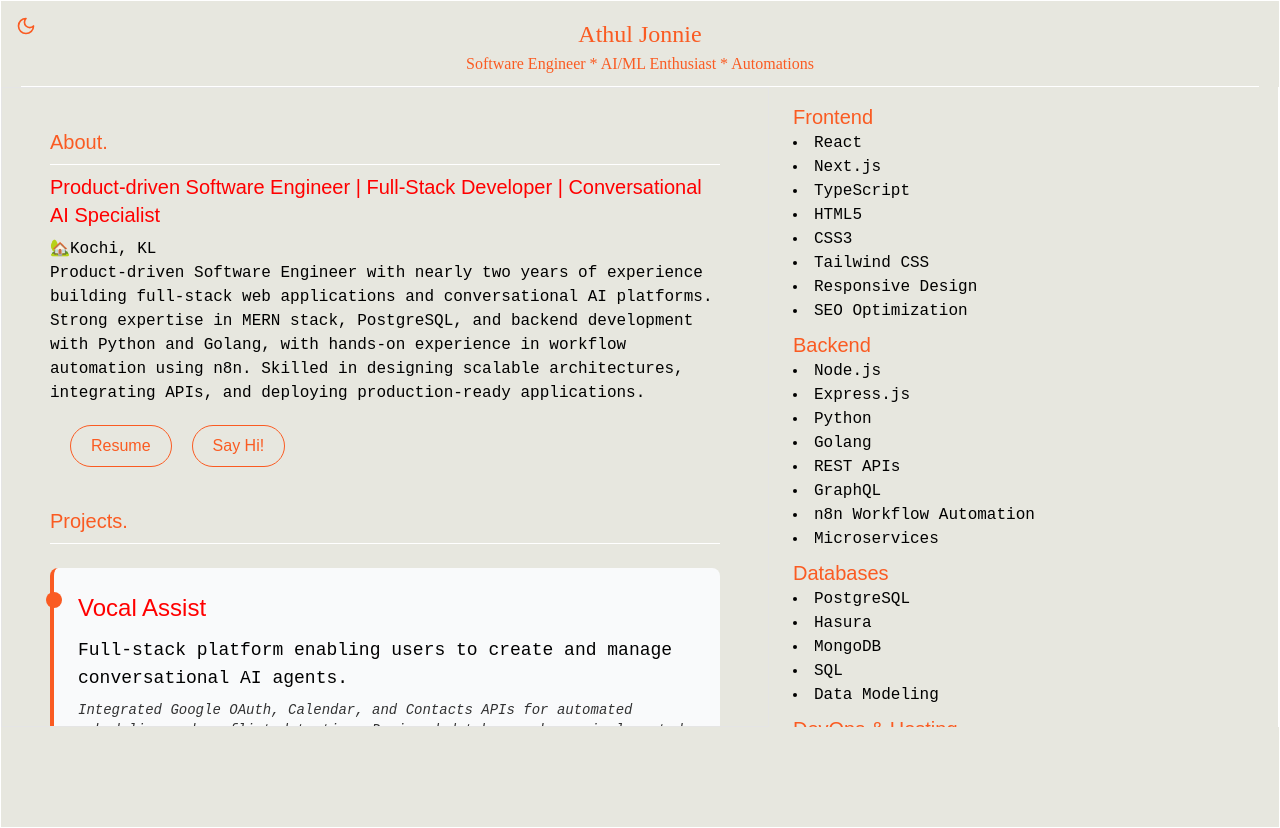
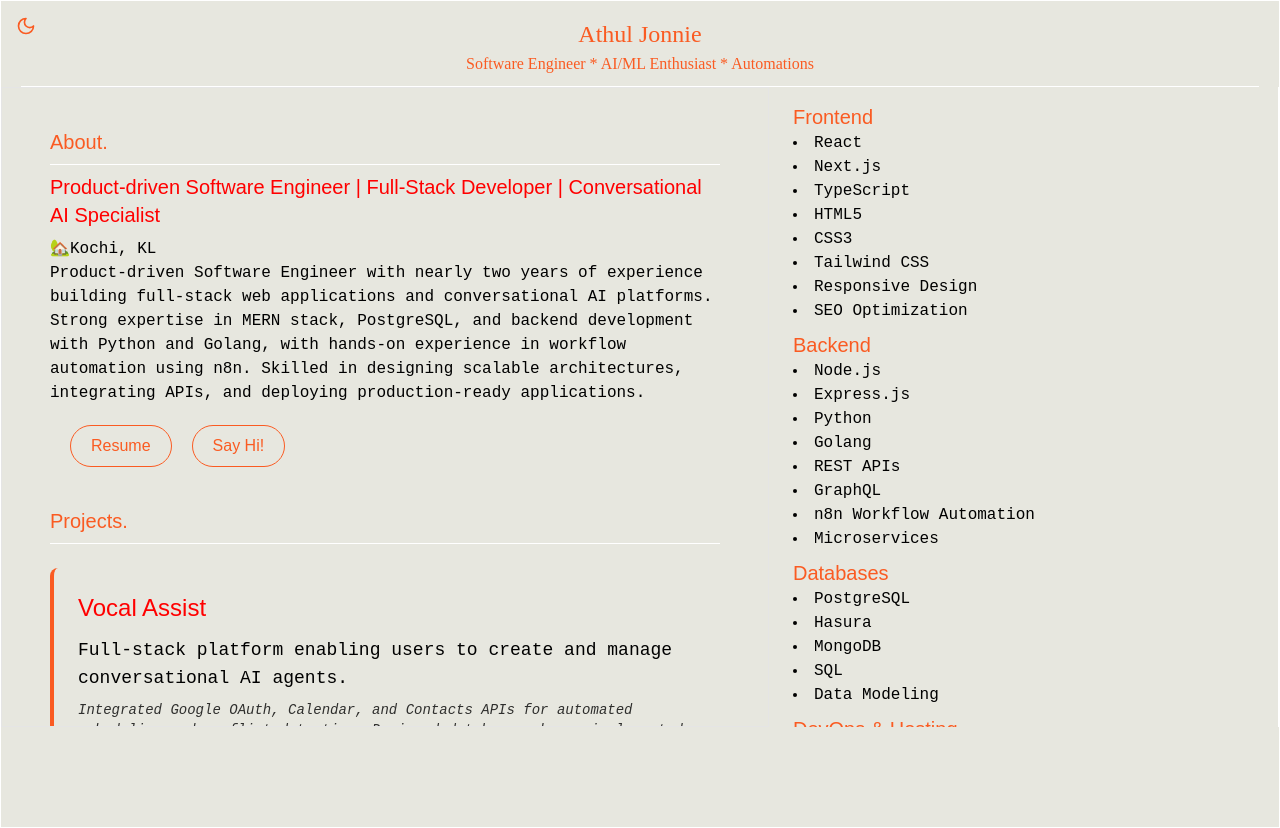
Before and after one commit to athuljonnie/literate-octo-disco, a Next.js app: page / in a window 1280 px wide. Built offline with nearby package versions, Linux system fonts and the light colour scheme; a web font is replaced by a local one.

Commit message:
Publish application

```diff
--- a/components/Hero/Projects.tsx
+++ b/components/Hero/Projects.tsx
@@ -50,13 +50,12 @@ const Projects: React.FC = () => {
         <div className="space-y-8 mt-6">
           {/* Vocal Assist Project */}
           <div className={clsx(
-            "relative p-6 rounded-lg border-l-4 transition-all duration-300 hover:shadow-lg",
+            "relative p-6 rounded-lg border-l-4 transition-all duration-300 hover:shadow-lg bg-transparent",
             {
-              "bg-gray-50 border-orange1 hover:bg-gray-100": !isDarkMode,
-              "bg-gray-800 border-electric hover:bg-gray-700": isDarkMode,
+              "bg-0 border-orange1 hover:bg-gray-100": !isDarkMode,
+              "bg-0 border-electric hover:bg-gray-700": isDarkMode,
             }
           )}>
-            <div className="absolute -left-2 top-6 w-4 h-4 rounded-full bg-orange1"></div>
             <h4
               className={clsx(
                 "font-dot text-2xl mb-3 ease-in duration-300 hover:cursor-pointer transition-colors",
@@ -132,11 +131,10 @@ const Projects: React.FC = () => {
           <div className={clsx(
             "relative p-6 rounded-lg border-l-4 transition-all duration-300 hover:shadow-lg",
             {
-              "bg-gray-50 border-orange1 hover:bg-gray-100": !isDarkMode,
-              "bg-gray-800 border-electric hover:bg-gray-700": isDarkMode,
+              "bg-0 border-orange1 hover:bg-gray-100": !isDarkMode,
+              "bg-0 border-electric hover:bg-gray-700": isDarkMode,
             }
           )}>
-            <div className="absolute -left-2 top-6 w-4 h-4 rounded-full bg-orange1"></div>
             <h4
               className={clsx(
                 "font-dot text-2xl mb-3 ease-in duration-300 hover:cursor-pointer transition-colors",
@@ -198,11 +196,10 @@ const Projects: React.FC = () => {
           <div className={clsx(
             "relative p-6 rounded-lg border-l-4 transition-all duration-300 hover:shadow-lg",
             {
-              "bg-gray-50 border-orange1 hover:bg-gray-100": !isDarkMode,
-              "bg-gray-800 border-electric hover:bg-gray-700": isDarkMode,
+              "bg-0 border-orange1 hover:bg-gray-100": !isDarkMode,
+              "bg-0 border-electric hover:bg-gray-700": isDarkMode,
             }
           )}>
-            <div className="absolute -left-2 top-6 w-4 h-4 rounded-full bg-orange1"></div>
             <h4
               className={clsx(
                 "font-dot text-2xl mb-3 ease-in duration-300 hover:cursor-pointer transition-colors",
@@ -241,11 +238,10 @@ const Projects: React.FC = () => {
           <div className={clsx(
             "relative p-6 rounded-lg border-l-4 transition-all duration-300 hover:shadow-lg",
             {
-              "bg-gray-50 border-orange1 hover:bg-gray-100": !isDarkMode,
-              "bg-gray-800 border-electric hover:bg-gray-700": isDarkMode,
+              "bg-0 border-orange1 hover:bg-gray-100": !isDarkMode,
+              "bg-0 border-electric hover:bg-gray-700": isDarkMode,
             }
           )}>
-            <div className="absolute -left-2 top-6 w-4 h-4 rounded-full bg-orange1"></div>
             <h4
               className={clsx(
                 "font-dot text-2xl mb-3 ease-in duration-300 hover:cursor-pointer transition-colors",
```
